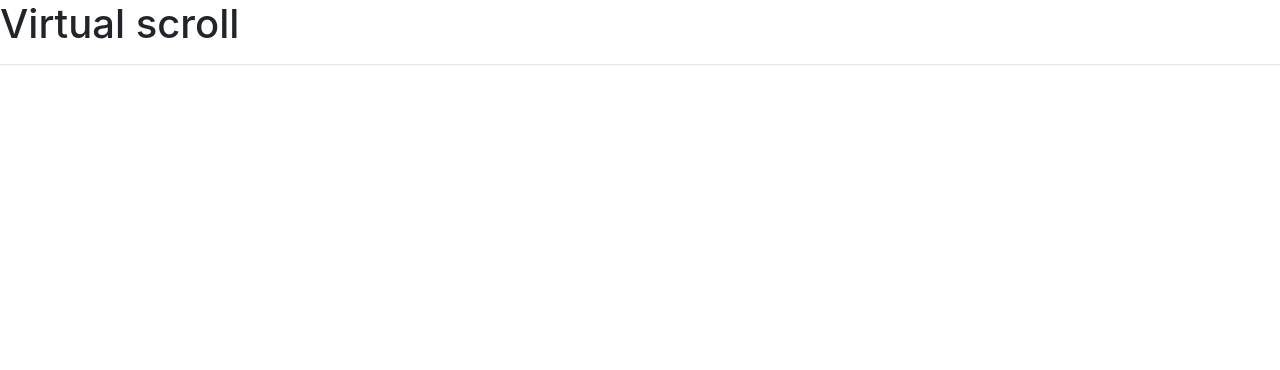
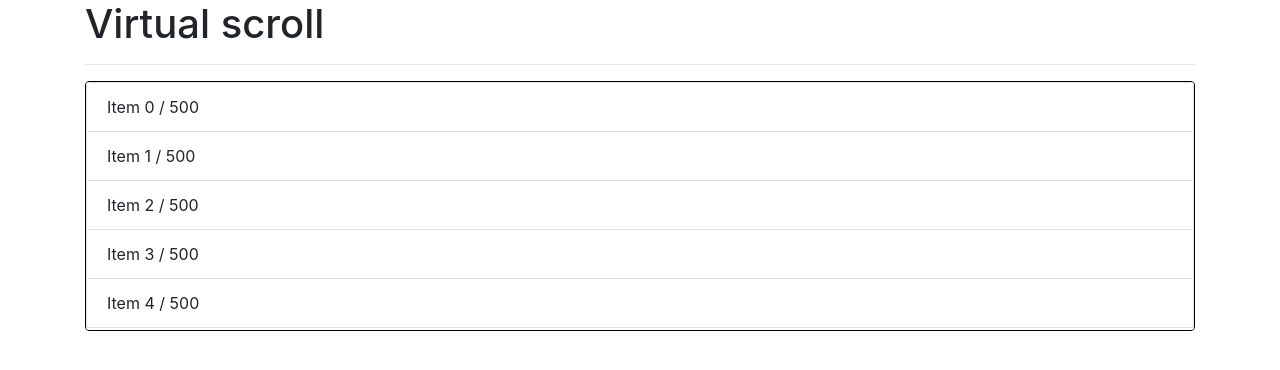
Before and after one commit to StefanoNotaro/AngularCourse, an Angular app: page / in a window 1280 px wide. Shown: the top 370 px of the page. Built offline with nearby package versions, Linux system fonts and the light colour scheme.

Commit message:
Class 317
* Update packages to make them work
* Add virtual scroll

```diff
--- a/angular.json
+++ b/angular.json
@@ -18,7 +18,7 @@
                         "main": "src/main.ts",
                         "polyfills": "src/polyfills.ts",
                         "tsConfig": "tsconfig.app.json",
-                        "aot": false,
+                        "aot": true,
                         "assets": [
                             "src/favicon.ico",
                             "src/assets"
@@ -44,7 +44,6 @@
                             "sourceMap": false,
                             "extractCss": true,
                             "namedChunks": false,
-                            "aot": true,
                             "extractLicenses": true,
                             "vendorChunk": false,
                             "buildOptimizer": true,
--- a/src/app/app.component.html
+++ b/src/app/app.component.html
@@ -1 +1,3 @@
-<app-virtual></app-virtual>
+<div class="container">
+    <app-virtual></app-virtual>
+</div>
--- a/src/app/components/virtual/virtual.component.html
+++ b/src/app/components/virtual/virtual.component.html
@@ -1,8 +1,8 @@
 <h1>Virtual scroll</h1>
 <hr>
 
-<cdk-virtual-scroll-viewport itemSize="50">
-    <div *cdkVirtualFor="let perdonsa of personas">
-
+<cdk-virtual-scroll-viewport itemSize="50" class="list-container list-group">
+    <div class="list-group-item" *cdkVirtualFor="let perdonsa of personas; let i = index; let conteo = count">
+        Item {{ i }} / {{ conteo }}
     </div>
 </cdk-virtual-scroll-viewport>
--- a/tsconfig.app.json
+++ b/tsconfig.app.json
@@ -9,7 +9,7 @@
     "src/polyfills.ts"
   ],
   "include": [
-    "src/**/*.ts"
+    "src/**/*.d.ts"
   ],
   "exclude": [
     "src/test.ts",
```
Also changed, not shown: package.json (+15 -15 lines), 1 other file (tests, documents, lock files or other folders).
